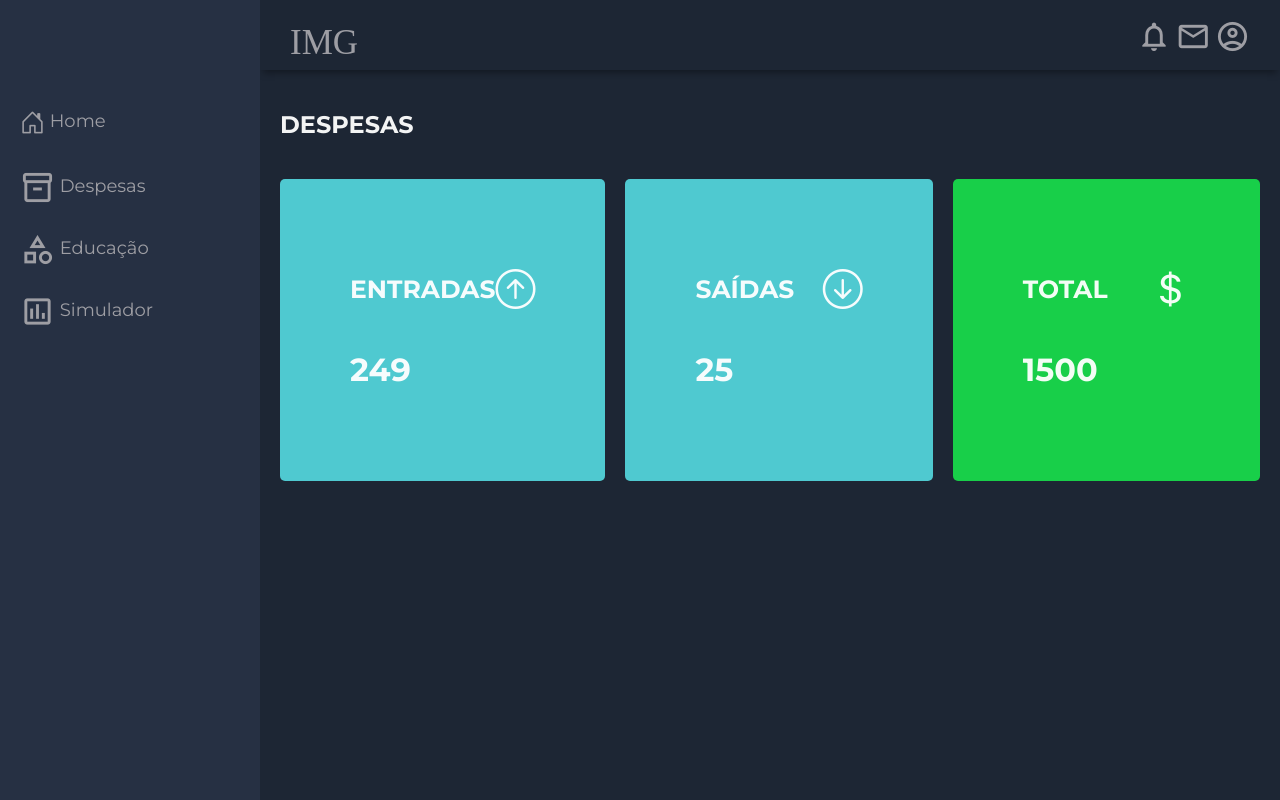
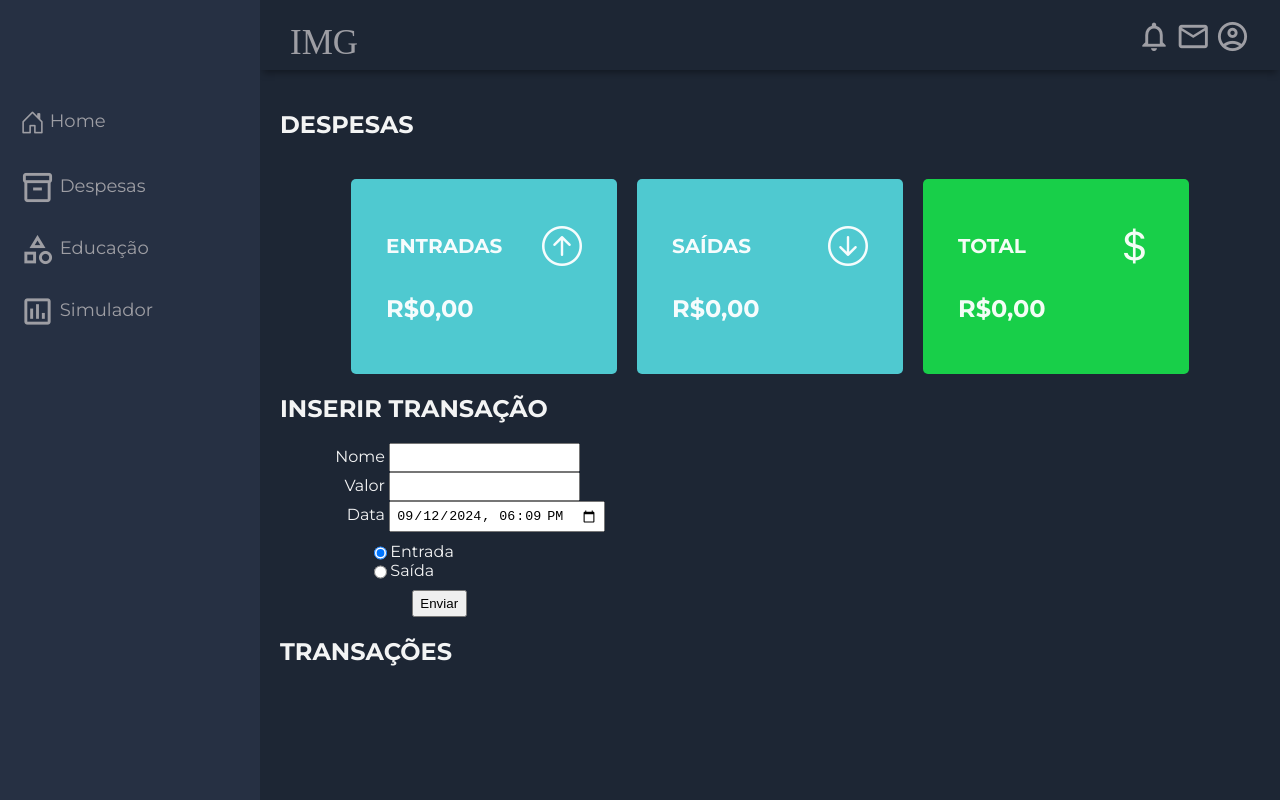
Before and after one commit to flaviaglenda/Calculadora-Financeira, a plain HTML site: page inicio.html in a window 1280 px wide. Drawn offline with nearby package versions, Linux system fonts and the light colour scheme.

Commit message:
commit transação

```diff
--- a/inicio.css
+++ b/inicio.css
@@ -115,9 +115,9 @@ body {
   display: flex;
   flex-direction: column;
   justify-content: space-around;
-  padding: 70px;
+  padding: 35px;
   border-radius: 5px;
-  width: 200px; /* Ajuste a largura conforme necessário */
+  width: 20%; /* Ajuste a largura conforme necessário */
 }
 
 .card-inner {
@@ -139,12 +139,76 @@ body {
 }
 
 .card-inner h3 {
-  font-size: 25px; /* Tamanho do título */
+  font-size: 20px; /* Tamanho do título */
+}
+
+.card h1 {
+  font-size: 24px;
 }
 
 .card-inner .material-icons-outlined,
 .card-inner i {
   font-size: 40px; /* Aumenta o tamanho dos ícones */
+}
+
+main form, main ul {
+  margin: 0 25px;
+}
+
+main form label {
+  display: inline-block;
+  width: 5em;
+  text-align: end;
+}
+
+.inputs-radiolabel {
+  margin: 10px 0;
+  display: grid;
+  grid-template-columns: 1fr 10fr;
+  margin-left: 4em;
+  width: 5em;
+}
+
+.inputs-radiolabel label {
+  text-align: left;
+}
+
+input[type=radio] {
+  width: 1em;
+}
+
+form button[type=submit] {
+  margin: 0 8em;
+  padding: 0.3em 0.5em;
+}
+
+.transactionButton img {
+  width: 1em;
+  height: 1em;
+  aspect-ratio: 1/1 ;
+}
+
+#bankTransactionsDisplay li {
+  display: grid;
+  grid-template-columns: 6fr 4fr 3fr 3fr 1fr;
+  padding: 0.5em;
+  border-radius: 0.2em;
+  margin-bottom: 0.2em;
+}
+
+#bankTransactionsDisplay button {
+  background-color: transparent;
+  outline: none;
+  border: none;
+  filter: invert(100%);
+}
+
+.inputTransaction {
+  background-color: green;
+}
+
+.outputTransaction {
+  background-color: red;
 }
 
 /* ---------- CHARTS ---------- */
--- a/inicio.html
+++ b/inicio.html
@@ -10,6 +10,9 @@
 
     <link href="https://fonts.googleapis.com/icon?family=Material+Icons+Outlined" rel="stylesheet">
     <link rel="stylesheet" href="inicio.css">
+    <script src="prototypes.js"></script>
+    <script src="main.js"></script>
+    <script src="load.js" defer></script>
   </head>
   <body>
     <div class="grid-container">
@@ -72,7 +75,7 @@
               <h3>ENTRADAS</h3>
               <span class="material-icons-outlined"><i class="bi bi-arrow-up-circle"></i></span>
             </div>
-            <h1>249</h1>
+            <h1 id="bankInputsValueDisplay"></h1>
           </div>
 
           <div class="card">
@@ -80,7 +83,7 @@
               <h3>SAÍDAS</h3>
               <span class="material-icons-outlined"><i class="bi bi-arrow-down-circle"></i></span>
             </div>
-            <h1>25</h1>
+            <h1 id="bankOutputsValueDisplay"></h1>
           </div>
 
           <div class="card">
@@ -88,11 +91,37 @@
               <h3>TOTAL</h3>
               <span class="material-icons-outlined"><i class="bi bi-currency-dollar"></i></span>
             </div>
-            <h1>1500</h1>
+            <h1 id="bankTotalValueDisplay"></h1>
           </div>
 
         </div>
-
+        <div>
+          <h2>INSERIR TRANSAÇÃO</h2>
+          <form action="#" id="form-entradaTransacoes">
+            <div>
+              <label for="input-name">Nome</label>
+              <input type="text" name="name" id="input-name" required>
+            </div>
+            <div>
+              <label for="input-value">Valor</label>
+              <input type="text" name="value" id="input-value" required>
+            </div>
+            <div>
+              <label for="input-date">Data</label>
+              <input type="datetime-local" name="date" id="input-date" required>
+            </div>
+            <div class="inputs-radiolabel">
+              <input type="radio" name="direction" id="input-direction-in" value="in" checked required><label for="input-direction-in">Entrada</label>
+              <input type="radio" name="direction" id="input-direction-out" value="out" required><label for="input-direction-out">Saída</label>
+            </div>
+            <button type="submit">Enviar</button>
+          </form>
+        </div>
+        <div>
+          <h2>TRANSAÇÕES</h2>
+          <ul id="bankTransactionsDisplay"></ul>
+        </div>
+      </main>
     </div>
 
 
@@ -100,4 +129,15 @@
 
     <script src="js/scripts.js"></script>
   </body>
+  <script>
+    bank.config({
+      formId: 'form-entradaTransacoes',
+      resetInputs: true,
+      automaticDate: true,
+      removeButton: {
+          type: "img",
+          content: "./img/cancelButton.svg"
+      }
+    })
+  </script>
 </html>
```
Also changed, not shown: img/cancelButton.svg (added).
